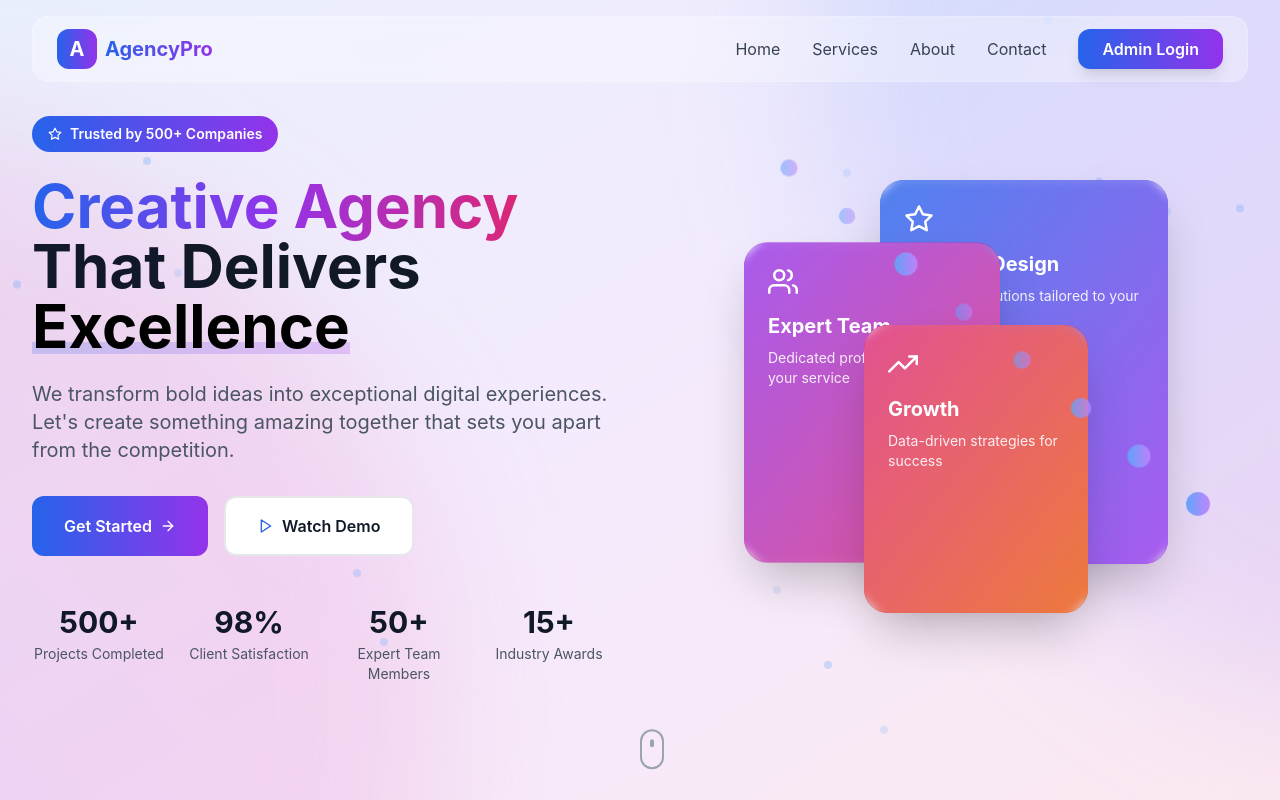
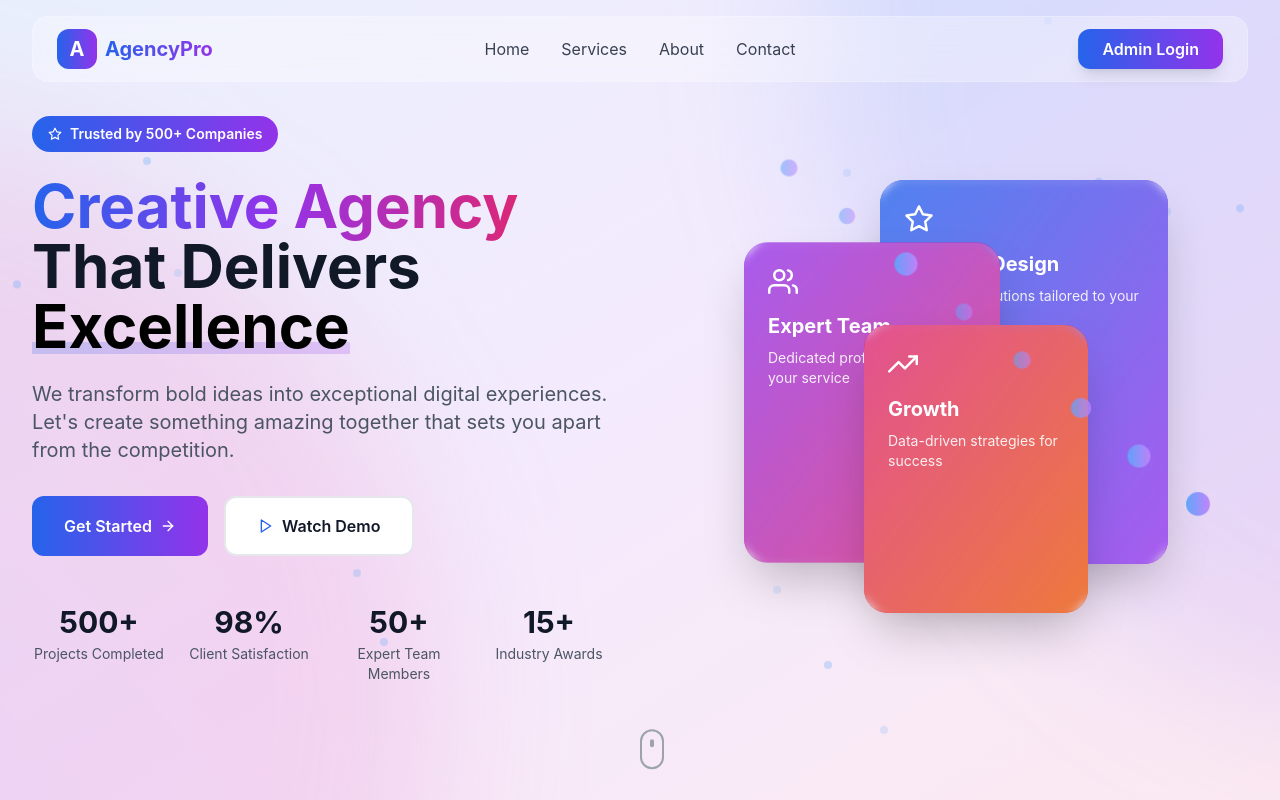
Before and after one commit to malatesh-s-hulbanni-12/Agency-Hub, a React app in the folder frontend/: page / in a window 1280 px wide. Shown: the top 800 px of the page. Built offline with nearby package versions, Linux system fonts and the light colour scheme; the HTML template or start-up script is replaced by a standard one.

Commit message:
Update Navbar.jsx

```diff
--- a/frontend/src/components/Navbar.jsx
+++ b/frontend/src/components/Navbar.jsx
@@ -20,7 +20,7 @@
       <div className="max-w-7xl mx-auto">
         <div className="glass-effect rounded-2xl px-6 py-3">
           <div className="flex items-center justify-between">
-            {/* Logo */}
+            {/* Logo - Left side */}
             <motion.div
               whileHover={{ scale: 1.05 }}
               className="flex items-center space-x-2"
@@ -33,8 +33,8 @@
               </span>
             </motion.div>
 
-            {/* Desktop Menu */}
-            <div className="hidden md:flex items-center space-x-8">
+            {/* Desktop Navigation - Centered */}
+            <div className="hidden md:flex absolute left-1/2 transform -translate-x-1/2 space-x-8">
               <motion.a
                 whileHover={{ y: -2 }}
                 href="#"
@@ -63,8 +63,10 @@
               >
                 Contact
               </motion.a>
+            </div>
 
-              {/* Desktop Admin Login Button */}
+            {/* Admin Login Button - Right side */}
+            <div className="hidden md:block">
               <motion.button
                 whileHover={{ scale: 1.05 }}
                 whileTap={{ scale: 0.95 }}
```
